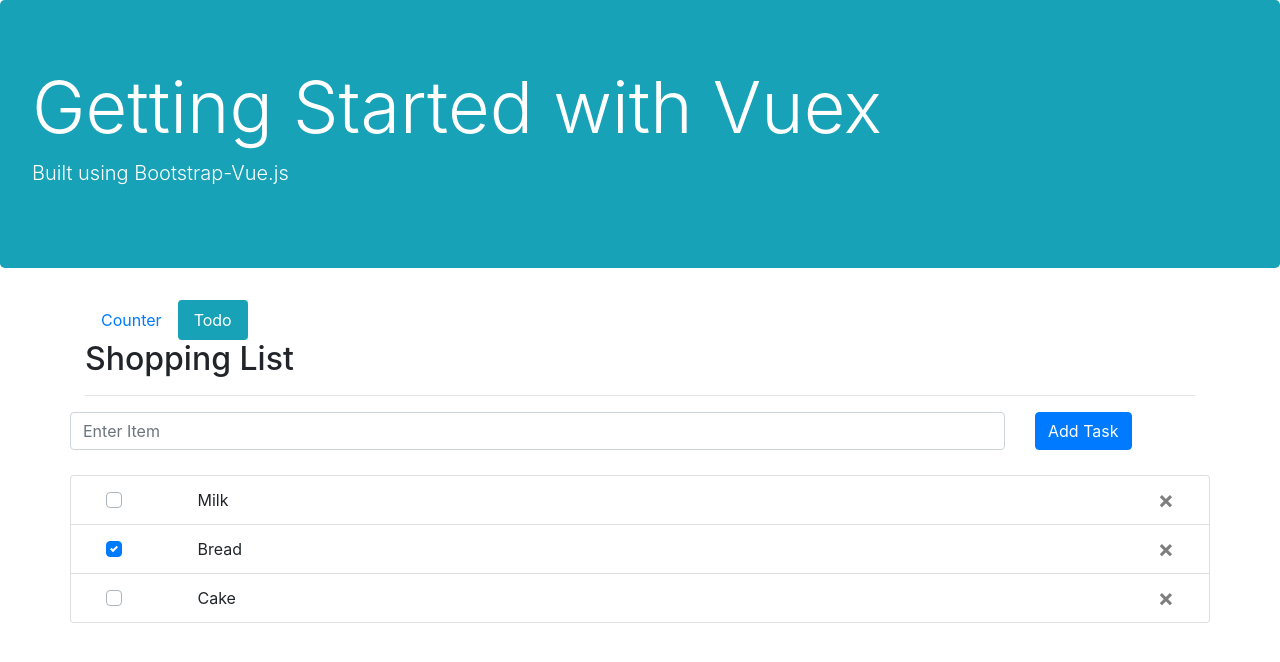
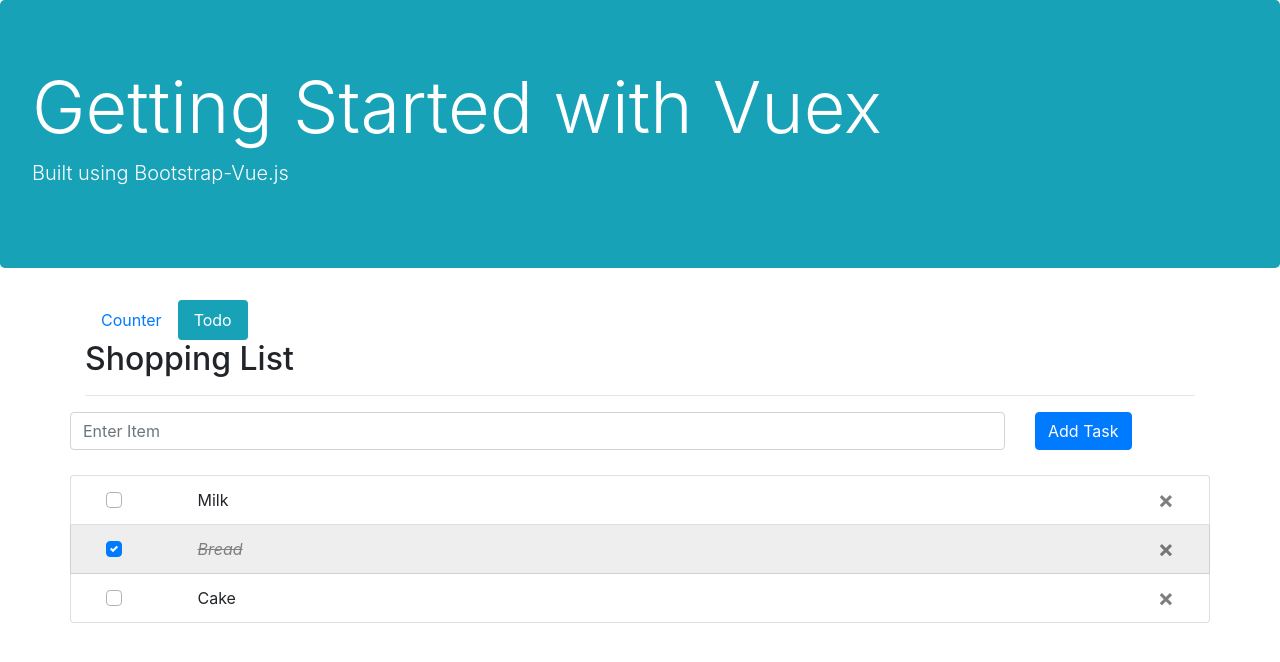
Before and after one commit to darcotech/vuex-todo, a Vue app: page /todo in a window 1280 px wide. Shown: the top 662 px of the page. Built offline with nearby package versions, Linux system fonts and the light colour scheme.

Commit message:
Added decoration for checked items

```diff
--- a/src/components/Todo.vue
+++ b/src/components/Todo.vue
@@ -17,9 +17,9 @@
     <b-row>
       <b-col>
         <b-list-group class=" mb-1">
-          <b-list-group-item class="row" v-for="(item, index) in items" :key="index">
+          <b-list-group-item class="row" v-for="(item, index) in items" :key="index" v-bind:class="{ checked: item.done}  ">
             <b-col cols="1">
-              <b-form-checkbox id="done" v-model="item.done"> </b-form-checkbox>
+              <b-form-checkbox :id="'done-' + index" v-model="item.done"> </b-form-checkbox>
             </b-col>
             <b-col cols="10">
               {{ item.name }}
@@ -56,4 +56,10 @@
 .list-group-item:hover{
   background-color: aliceblue;
 }
+.checked {
+  font-style: italic;
+  text-decoration: line-through;
+  color: gray;
+  background-color: #eeeeee;
+}
 </style>
```
Also changed, not shown: src/store/modules/todo.js (line endings or trailing spaces).
